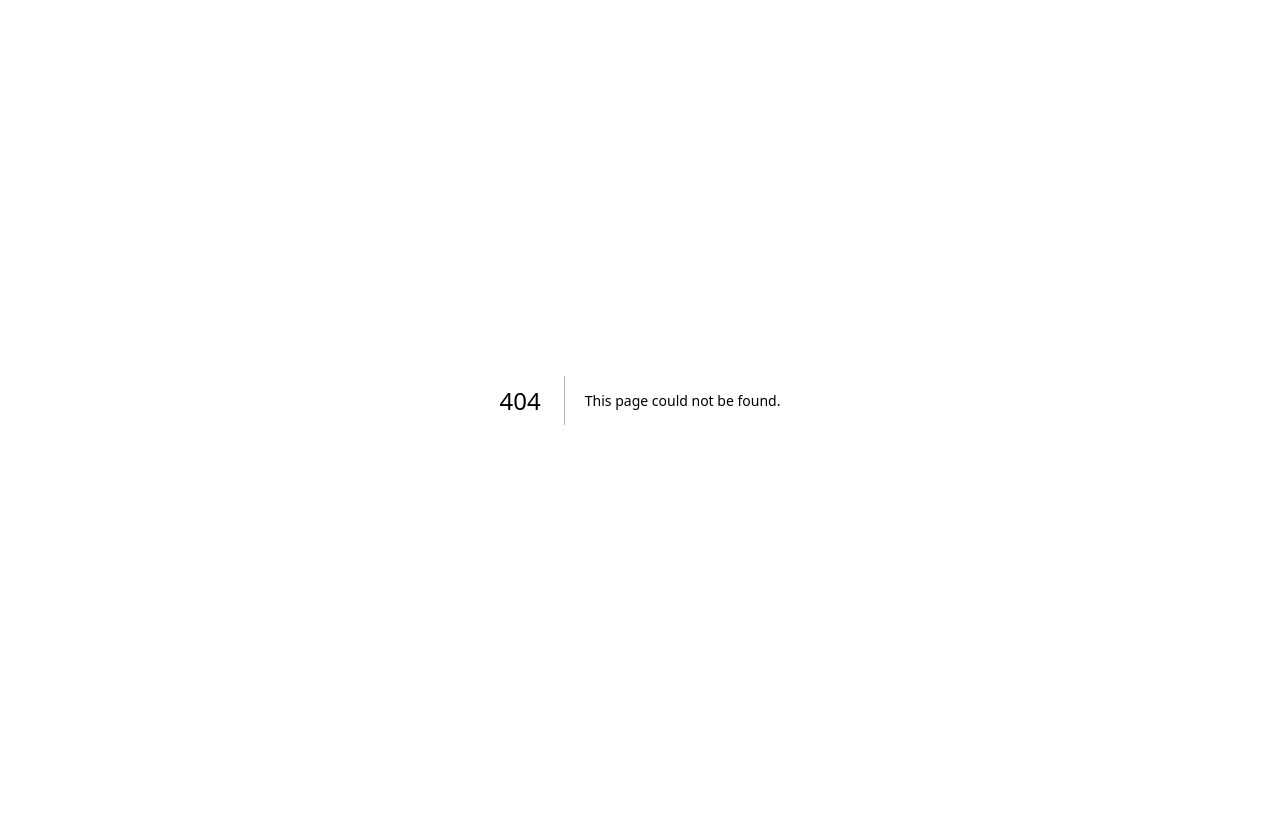
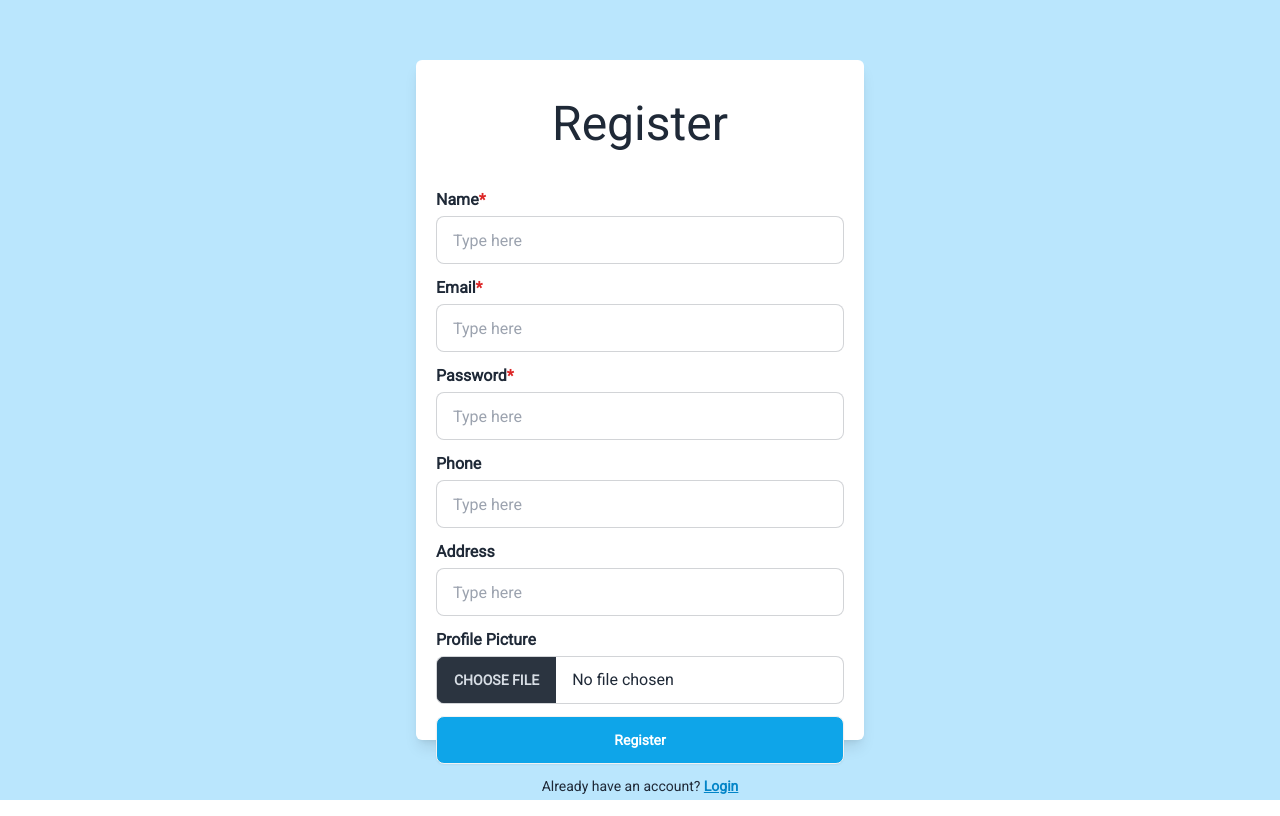
Before and after one commit to juixer/tails-of-joy-frontend, a Next.js app: page /register in a window 1280 px wide. Before the commit this address had no page. Built offline with nearby package versions, Linux system fonts and the light colour scheme.

Commit message:
login register page created

```diff
--- /dev/null
+++ b/src/app/login/page.tsx
@@ -0,0 +1,52 @@
+import Link from "next/link";
+
+const LoginPage = () => {
+  return (
+    <div className="bg-sky-200 h-screen flex justify-center items-center">
+      <div className="bg-white rounded-md h-[55vh] w-[90vw] lg:h-[45vh] lg:w-[35vw] flex justify-center shadow-lg">
+        <div className="max-w-xl my-10 w-full">
+          <h1 className="text-5xl text-center">Login</h1>
+          <form className="w-full my-5 p-5 space-y-3">
+            {/* email */}
+            <div className="flex flex-col gap-1">
+              <label className="font-semibold" htmlFor="email">
+                Email<span className="text-red-600">*</span>
+              </label>
+              <input
+                type="emaill"
+                id="email"
+                placeholder="Type here"
+                className="input input-bordered w-full"
+              />
+            </div>
+            {/* password */}
+            <div className="flex flex-col gap-1">
+              <label className="font-semibold" htmlFor="password">
+                Password<span className="text-red-600">*</span>
+              </label>
+              <input
+                type="password"
+                id="password"
+                placeholder="Type here"
+                className="input input-bordered w-full"
+              />
+            </div>
+            <button className="w-full btn bg-sky-500 text-white hover:bg-sky-600 duration-300">
+              Login
+            </button>
+            <p className="text-center text-sm">
+              Do not have an account?{" "}
+              <Link
+                href="/register"
+                className="text-sky-600 font-bold underline"
+              >
+                Register
+              </Link>
+            </p>
+          </form>
+        </div>
+      </div>
+    </div>
+  );
+};
+export default LoginPage;
--- /dev/null
+++ b/src/app/register/page.tsx
@@ -0,0 +1,92 @@
+import Link from "next/link";
+
+const RegisterPage = () => {
+  return (
+    <div className="bg-sky-200 h-screen flex justify-center items-center">
+      <div className="bg-white rounded-md h-[90vh] w-[90vw] lg:h-[85vh] lg:w-[35vw] flex justify-center shadow-lg">
+        <div className="max-w-xl my-10 w-full">
+          <h1 className="text-5xl text-center">Register</h1>
+          <form className="w-full my-5 p-5 space-y-3">
+            {/* name */}
+            <div className="flex flex-col gap-1">
+              <label className="font-semibold" htmlFor="name">
+                Name<span className="text-red-600">*</span>
+              </label>
+              <input
+                type="text"
+                id="name"
+                placeholder="Type here"
+                className="input input-bordered w-full"
+              />
+            </div>
+            {/* email */}
+            <div className="flex flex-col gap-1">
+              <label className="font-semibold" htmlFor="email">
+                Email<span className="text-red-600">*</span>
+              </label>
+              <input
+                type="emaill"
+                id="email"
+                placeholder="Type here"
+                className="input input-bordered w-full"
+              />
+            </div>
+            {/* password */}
+            <div className="flex flex-col gap-1">
+              <label className="font-semibold" htmlFor="password">
+                Password<span className="text-red-600">*</span>
+              </label>
+              <input
+                type="text"
+                id="password"
+                placeholder="Type here"
+                className="input input-bordered w-full"
+              />
+            </div>
+            {/* phone */}
+            <div className="flex flex-col gap-1">
+              <label className="font-semibold" htmlFor="phone">
+                Phone
+              </label>
+              <input
+                type="text"
+                id="phone"
+                placeholder="Type here"
+                className="input input-bordered w-full"
+              />
+            </div>
+            {/* address */}
+            <div className="flex flex-col gap-1">
+              <label className="font-semibold" htmlFor="address">
+                Address
+              </label>
+              <input
+                type="text"
+                id="address"
+                placeholder="Type here"
+                className="input input-bordered w-full"
+              />
+            </div>
+            {/* ProfilePic */}
+            <div className="flex flex-col gap-1">
+              <label className="font-semibold" htmlFor="image">
+                Profile Picture
+              </label>
+              <input
+                type="file"
+                className="file-input file-input-bordered w-full "
+              />
+            </div>
+            <button className="w-full btn bg-sky-500 text-white hover:bg-sky-600 duration-300">
+              Register
+            </button>
+            <p className="text-center text-sm">
+              Already have an account? <Link href="/login" className="text-sky-600 font-bold underline">Login</Link>
+            </p>
+          </form>
+        </div>
+      </div>
+    </div>
+  );
+};
+export default RegisterPage;
--- a/src/components/Home/Feed/FeedFiltering.tsx
+++ b/src/components/Home/Feed/FeedFiltering.tsx
@@ -11,6 +11,9 @@ const FeedFiltering = () => {
         </span>
         <span className="p-2 bg-gray-300 rounded-md font-bold hover:bg-gray-400 cursor-pointer duration-300">
           Story
+        </span>
+        <span className="p-2 bg-gray-300 rounded-md font-bold hover:bg-gray-400 cursor-pointer duration-300">
+          Following
         </span>
       </div>
 
```
Also changed, not shown: public/bgLogin.jpg (added).
